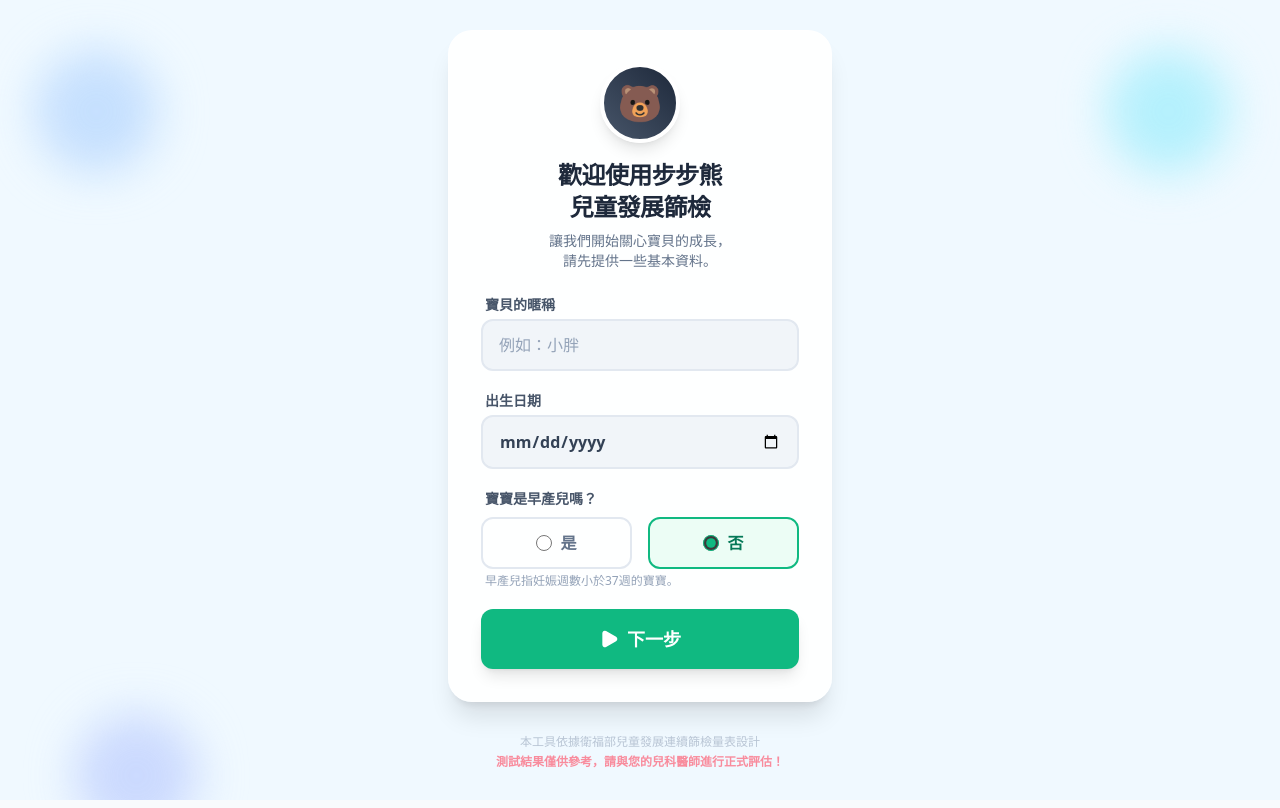
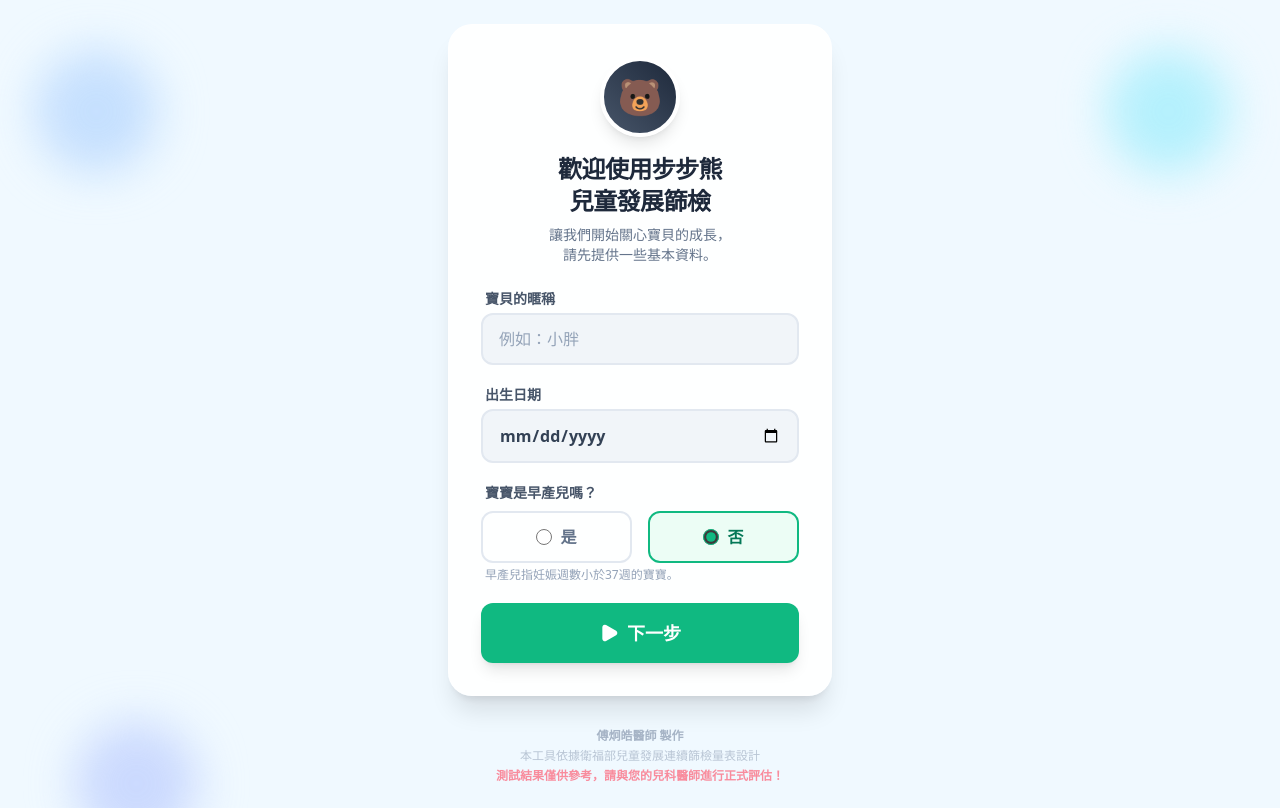
Before and after one commit to funo91102/bububear-app, a React (Vite) app: page / in a window 1280 px wide. Built offline with nearby package versions, Linux system fonts and the light colour scheme; a web font is replaced by a local one.

Commit message:
Fix footer warning

```diff
--- a/src/App.tsx
+++ b/src/App.tsx
@@ -109,13 +109,23 @@ const WelcomeScreen = () => {
     }
 
     let finalGestationalAge = 40;
+
+    // 邏輯：早產兒週數判定
     if (isPremature) {
       const weeks = parseInt(gestationalWeeks);
-      if (!weeks || weeks < 20 || weeks > 36) {
-        alert('請輸入有效的妊娠週數 (通常為 20 ~ 36 週)');
+
+      // 1. 基本檢核
+      if (!weeks || weeks < 20) {
+        alert('請輸入有效的妊娠週數 (需大於 20 週)');
         return;
       }
-      finalGestationalAge = weeks;
+
+      // 2. 自動判斷：如果輸入 >= 37，視為足月 (40週)
+      if (weeks >= 37) {
+        finalGestationalAge = 40;
+      } else {
+        finalGestationalAge = weeks;
+      }
     }
 
     // 設定資料
@@ -183,7 +193,7 @@ const WelcomeScreen = () => {
               <label className="block text-sm font-bold text-slate-600 mb-1 ml-1">出生時的妊娠週數</label>
               <input
                 type="number" value={gestationalWeeks} onChange={(e) => setGestationalWeeks(e.target.value)}
-                placeholder="例如：32" min="20" max="36"
+                placeholder="例如：32" min="20"
                 className="w-full px-4 py-3 rounded-xl bg-slate-100 border-2 border-slate-200 focus:border-emerald-400 focus:bg-white transition-all outline-none font-bold text-slate-700 placeholder:font-normal"
               />
             </div>
@@ -199,9 +209,17 @@ const WelcomeScreen = () => {
         </div>
       </div>
 
+      {/* 頁尾資訊區：已將警示語加回 */}
       <div className="mt-8 text-center space-y-1">
-        <p className="text-xs text-slate-400 font-medium opacity-60">本工具依據衛福部兒童發展連續篩檢量表設計</p>
-        <p className="text-xs text-rose-400 font-bold opacity-80">測試結果僅供參考，請與您的兒科醫師進行正式評估！</p>
+        <p className="text-xs text-slate-400 font-bold opacity-80">
+           傅炯皓醫師 製作
+        </p>
+        <p className="text-xs text-slate-400 font-medium opacity-60">
+           本工具依據衛福部兒童發展連續篩檢量表設計
+        </p>
+        <p className="text-xs text-rose-400 font-bold opacity-80 mt-1">
+           測試結果僅供參考，請與您的兒科醫師進行正式評估！
+        </p>
       </div>
     </div>
   );
@@ -211,7 +229,6 @@ const WelcomeScreen = () => {
 const Main = () => {
   const { screen } = useAssessment();
 
-  // 簡單的路由邏輯，根據 Context 中的 screen 狀態顯示對應元件
   switch (screen) {
     case 'welcome': return <WelcomeScreen />;
     case 'confirmation': return <ConfirmationScreen />;
```
